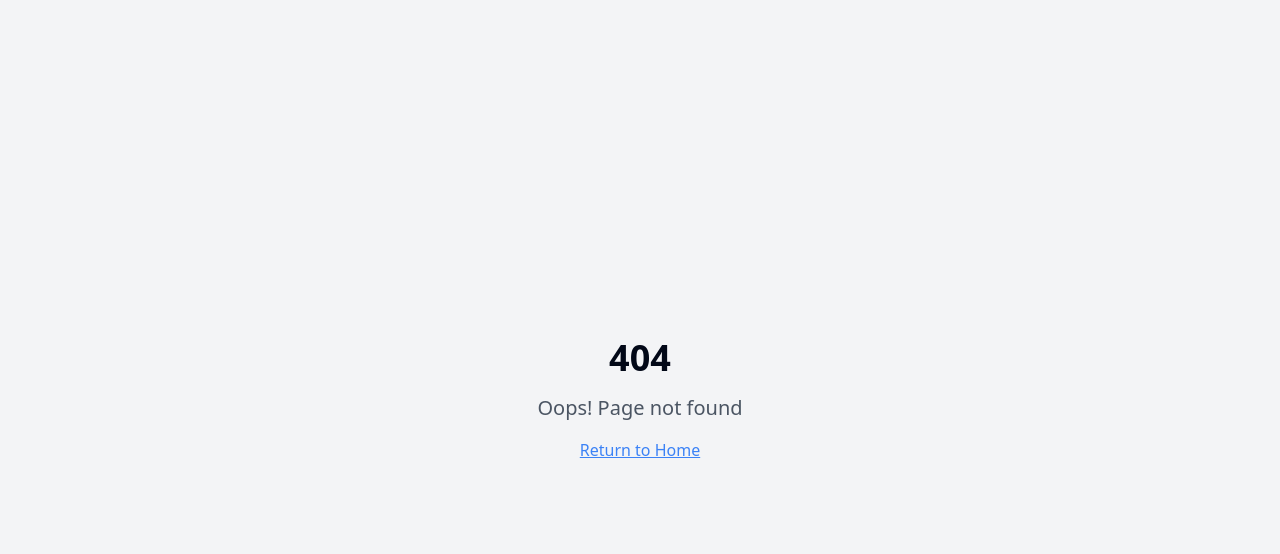
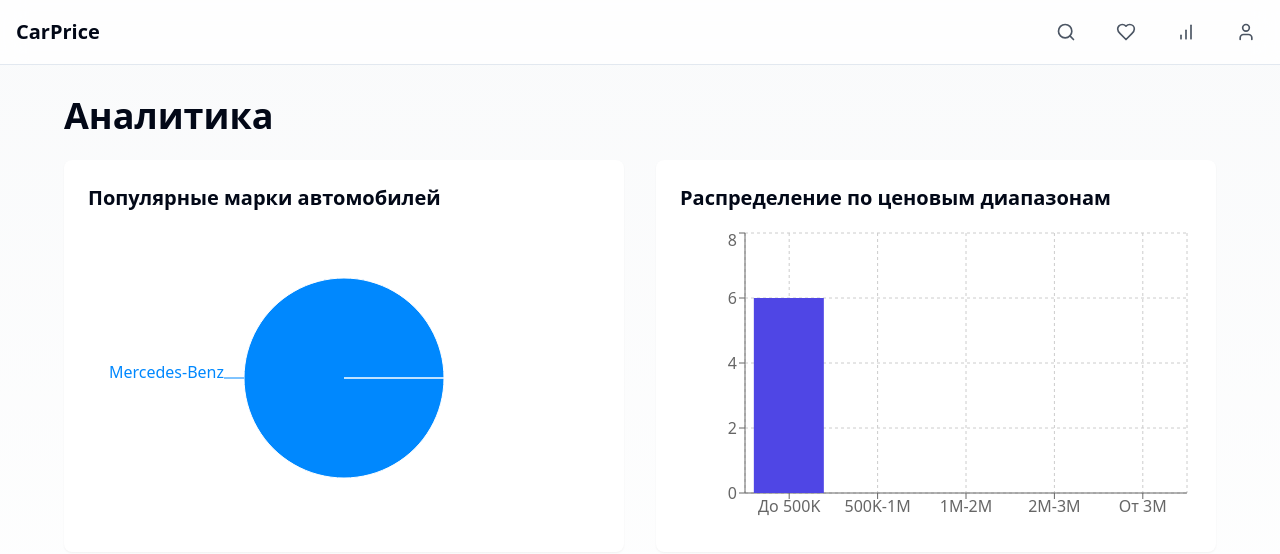
Before and after one commit to DimDeych/car-price-tracker, a React (Vite) app: page /analytics in a window 1280 px wide. Before the commit this address had no page. Shown: the top 554 px of the page. Built offline with nearby package versions, Linux system fonts and the light colour scheme.

Commit message:
Add analytics page
Adds a new page for analytics.

```diff
--- a/src/App.tsx
+++ b/src/App.tsx
@@ -7,6 +7,7 @@ import { BrowserRouter, Routes, Route } from "react-router-dom";
 import Index from "./pages/Index";
 import Listing from "./pages/Listing";
 import Favorites from "./pages/Favorites";
+import Analytics from "./pages/Analytics";
 import NotFound from "./pages/NotFound";
 
 const queryClient = new QueryClient();
@@ -21,6 +22,7 @@ const App = () => (
           <Route path="/" element={<Index />} />
           <Route path="/listing/:id" element={<Listing />} />
           <Route path="/favorites" element={<Favorites />} />
+          <Route path="/analytics" element={<Analytics />} />
           <Route path="*" element={<NotFound />} />
         </Routes>
       </BrowserRouter>
--- /dev/null
+++ b/src/pages/Analytics.tsx
@@ -0,0 +1,130 @@
+
+import React from "react";
+import { Navigation } from "@/components/Navigation";
+import { useCars } from "@/hooks/useCars";
+import {
+  BarChart,
+  Bar,
+  XAxis,
+  YAxis,
+  CartesianGrid,
+  Tooltip,
+  ResponsiveContainer,
+  PieChart,
+  Pie,
+  Cell,
+} from "recharts";
+import { Car } from "@/types/car";
+
+const Analytics = () => {
+  const { data } = useCars({
+    brand: "",
+    model: "",
+    city: "",
+    priceMin: "",
+    priceMax: "",
+    mileageMin: "",
+    mileageMax: "",
+  });
+
+  const allCars = data?.pages.flatMap((page) => page.cars) ?? [];
+
+  const getBrandStats = (cars: Car[]) => {
+    const brandCount = cars.reduce((acc, car) => {
+      acc[car.brand] = (acc[car.brand] || 0) + 1;
+      return acc;
+    }, {} as Record<string, number>);
+
+    return Object.entries(brandCount)
+      .map(([brand, count]) => ({
+        name: brand,
+        value: count,
+      }))
+      .sort((a, b) => b.value - a.value)
+      .slice(0, 5);
+  };
+
+  const getPriceRangeStats = (cars: Car[]) => {
+    const ranges = [
+      { min: 0, max: 500000, label: "До 500K" },
+      { min: 500000, max: 1000000, label: "500K-1M" },
+      { min: 1000000, max: 2000000, label: "1M-2M" },
+      { min: 2000000, max: 3000000, label: "2M-3M" },
+      { min: 3000000, max: Infinity, label: "От 3M" },
+    ];
+
+    return ranges.map((range) => ({
+      name: range.label,
+      count: cars.filter(
+        (car) => car.price >= range.min && car.price < range.max
+      ).length,
+    }));
+  };
+
+  const COLORS = ["#0088FE", "#00C49F", "#FFBB28", "#FF8042", "#8884D8"];
+
+  const brandStats = getBrandStats(allCars);
+  const priceRangeStats = getPriceRangeStats(allCars);
+
+  return (
+    <div className="min-h-screen bg-gradient-to-b from-gray-50 to-white">
+      <Navigation />
+
+      <main className="pt-24 container mx-auto px-4">
+        <section className="max-w-6xl mx-auto">
+          <h1 className="text-4xl font-bold mb-6">Аналитика</h1>
+
+          <div className="grid grid-cols-1 md:grid-cols-2 gap-8">
+            <div className="bg-white p-6 rounded-lg shadow-sm">
+              <h2 className="text-xl font-semibold mb-4">
+                Популярные марки автомобилей
+              </h2>
+              <div className="h-[300px]">
+                <ResponsiveContainer width="100%" height="100%">
+                  <PieChart>
+                    <Pie
+                      data={brandStats}
+                      dataKey="value"
+                      nameKey="name"
+                      cx="50%"
+                      cy="50%"
+                      outerRadius={100}
+                      label={(entry) => entry.name}
+                    >
+                      {brandStats.map((entry, index) => (
+                        <Cell
+                          key={`cell-${index}`}
+                          fill={COLORS[index % COLORS.length]}
+                        />
+                      ))}
+                    </Pie>
+                    <Tooltip />
+                  </PieChart>
+                </ResponsiveContainer>
+              </div>
+            </div>
+
+            <div className="bg-white p-6 rounded-lg shadow-sm">
+              <h2 className="text-xl font-semibold mb-4">
+                Распределение по ценовым диапазонам
+              </h2>
+              <div className="h-[300px]">
+                <ResponsiveContainer width="100%" height="100%">
+                  <BarChart data={priceRangeStats}>
+                    <CartesianGrid strokeDasharray="3 3" />
+                    <XAxis dataKey="name" />
+                    <YAxis />
+                    <Tooltip />
+                    <Bar dataKey="count" fill="#4F46E5" />
+                  </BarChart>
+                </ResponsiveContainer>
+              </div>
+            </div>
+          </div>
+        </section>
+      </main>
+    </div>
+  );
+};
+
+export default Analytics;
```
